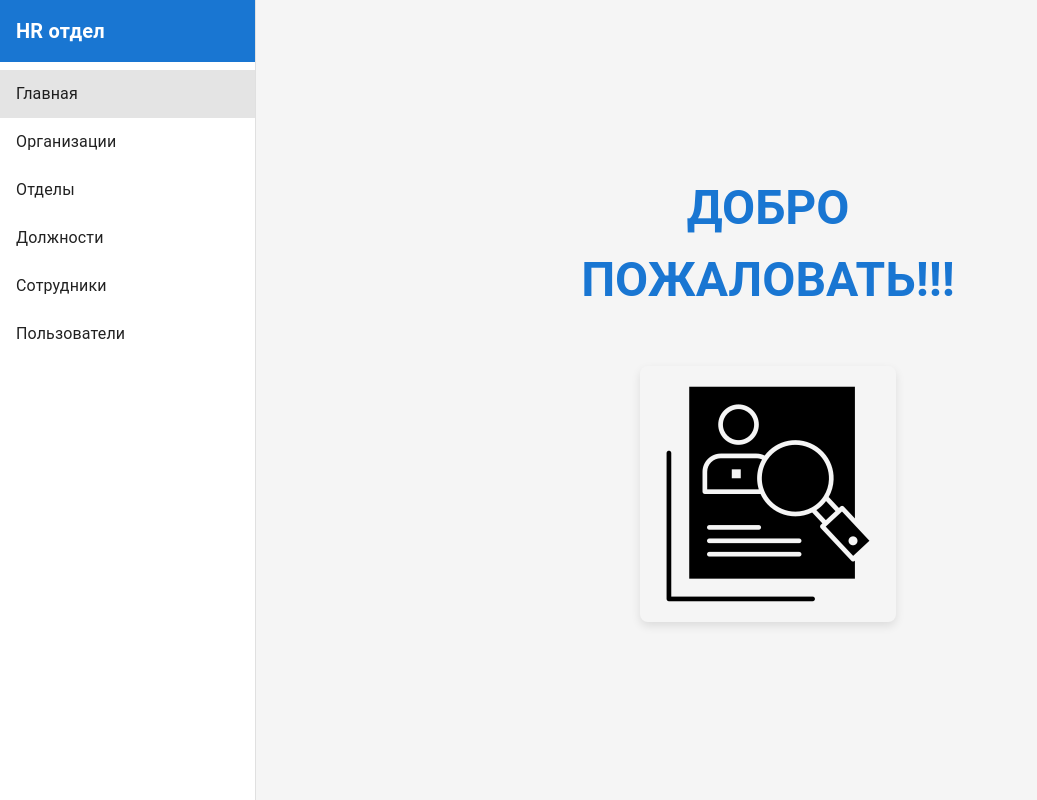
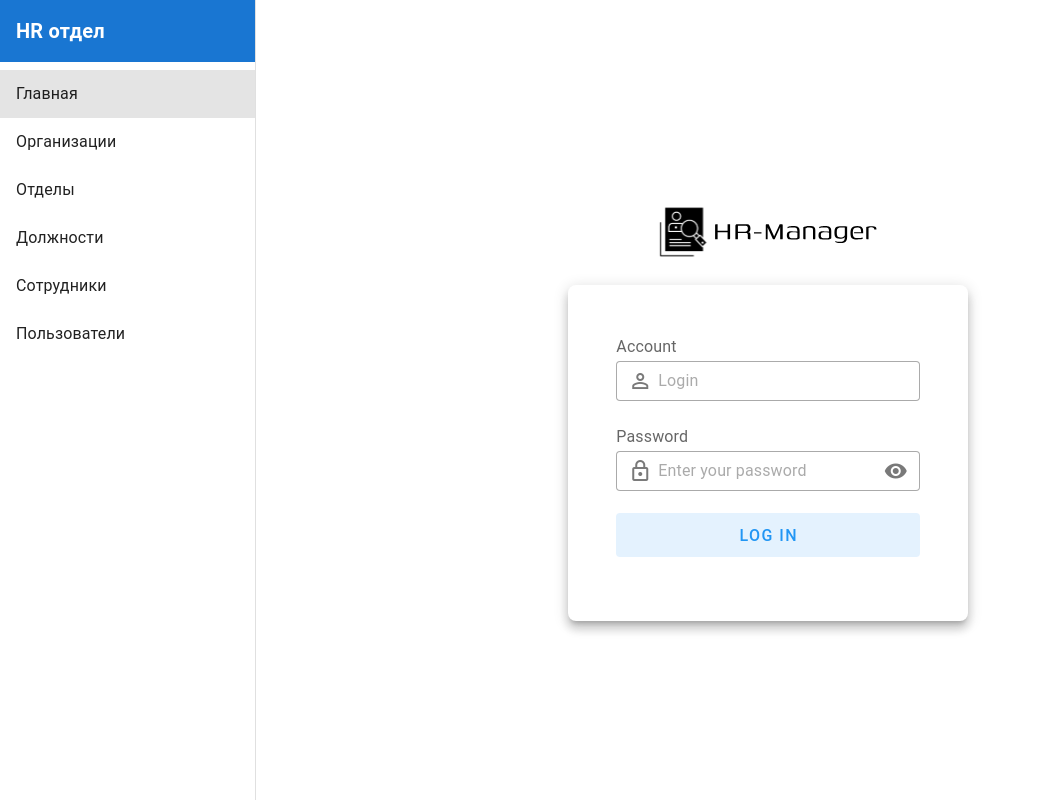
Before and after one commit to Tonkoo/areal-hr-test-2024, a Vue app in the folder app/: page / in a window 1280 px wide. Shown: the whole page, without its empty margins (0-1037 px from the left). Built offline with nearby package versions, Linux system fonts and the light colour scheme; no server answers.

Commit message:
feat: реализована страница авторизации

```diff
--- a/app/src/App.vue
+++ b/app/src/App.vue
@@ -1,16 +1,16 @@
 <script>
-import Sidebar from "../src/shared/components/Sidebar.vue";
+import SideBar from "../src/shared/components/SideBar.vue";
 
 export default {
   components: {
-    Sidebar,
+    SideBar,
   },
 };
 </script>
 
 <template>
   <v-app>
-    <Sidebar />
+    <SideBar />
     <v-main>
       <router-view></router-view>
     </v-main>
--- /dev/null
+++ b/app/src/pages/AuthorizationPage.vue
@@ -0,0 +1,52 @@
+<template>
+  <v-container class="fill-height">
+    <v-row justify="center">
+      <v-col cols="12" sm="8" md="6" lg="5">
+        <v-img class="mx-auto my-6" max-width="228" :src="logoImage"></v-img>
+        <v-card
+          class="mx-auto pa-12 pb-8"
+          elevation="8"
+          max-width="448"
+          rounded="lg"
+        >
+          <div class="text-subtitle-1 text-medium-emphasis">Account</div>
+          <v-text-field
+            density="compact"
+            placeholder="Login"
+            prepend-inner-icon="mdi-account-outline"
+            variant="outlined"
+          />
+          <div
+            class="text-subtitle-1 text-medium-emphasis d-flex align-center justify-space-between"
+          >
+            Password
+          </div>
+
+          <v-text-field
+            :append-inner-icon="visible ? 'mdi-eye-off' : 'mdi-eye'"
+            :type="visible ? 'text' : 'password'"
+            density="compact"
+            placeholder="Enter your password"
+            prepend-inner-icon="mdi-lock-outline"
+            variant="outlined"
+            @click:append-inner="visible = !visible"
+          />
+          <v-btn class="mb-8" color="blue" size="large" variant="tonal" block
+            >Log In</v-btn
+          >
+        </v-card>
+      </v-col>
+    </v-row>
+  </v-container>
+</template>
+
+<script>
+import logoImage from "../assets/images/LogoAuthorization.svg";
+export default {
+  data() {
+    return { visible: false, logoImage };
+  },
+};
+</script>
+
+<style></style>
--- a/app/src/router/router.js
+++ b/app/src/router/router.js
@@ -1,4 +1,5 @@
 import { createRouter, createWebHistory } from "vue-router";
+import AuthorizationPage from "../pages/AuthorizationPage.vue";
 import Home from "../pages/HomePage.vue";
 import Organizations from "../pages/OrganizationsPage.vue";
 import Departments from "../pages/DepartmentsPage.vue";
@@ -7,6 +8,7 @@ import Employees from "../pages/EmployeesPage.vue";
 import Users from "../pages/UsersPage.vue";
 
 const routes = [
+  { path: "/", component: AuthorizationPage },
   { path: "/", component: Home },
   { path: "/organizations", component: Organizations },
   { path: "/departments", component: Departments },
```
Also changed, not shown: app/src/assets/images/LogoAuthorization.svg (added).
